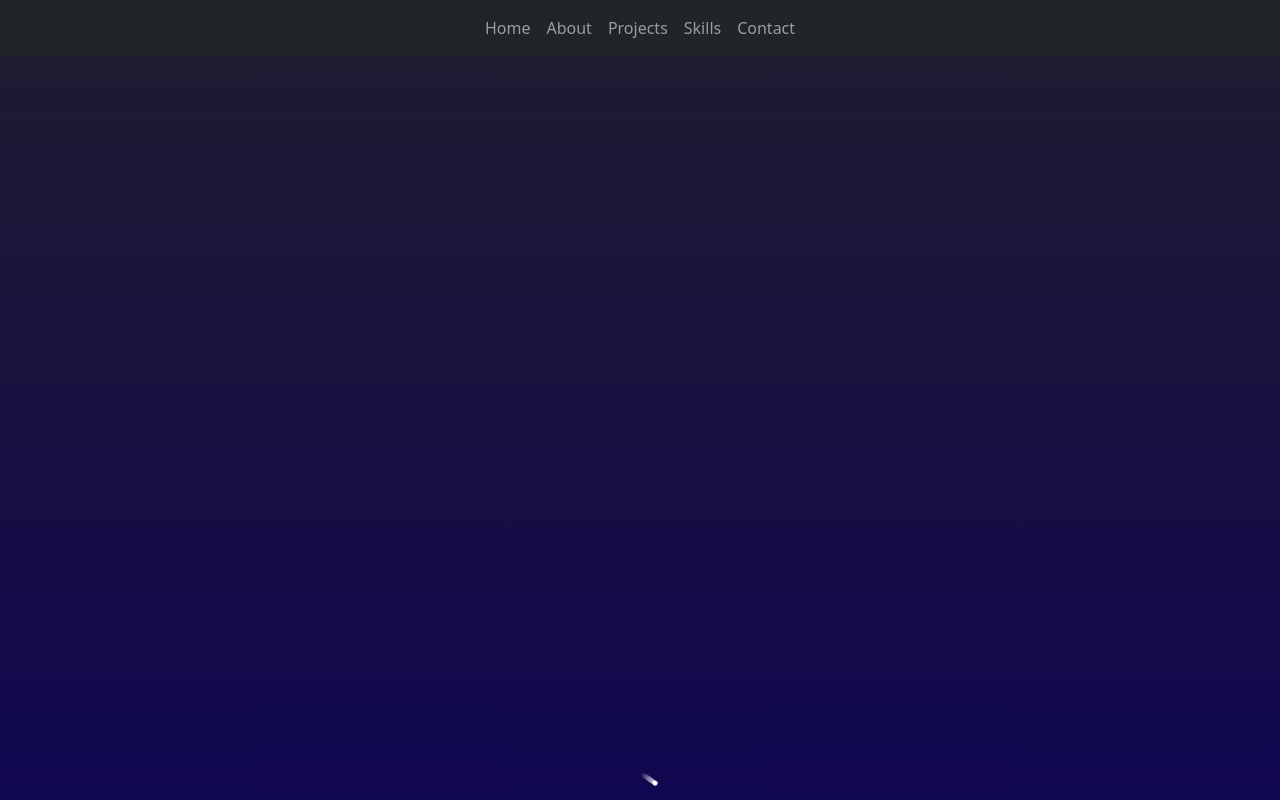
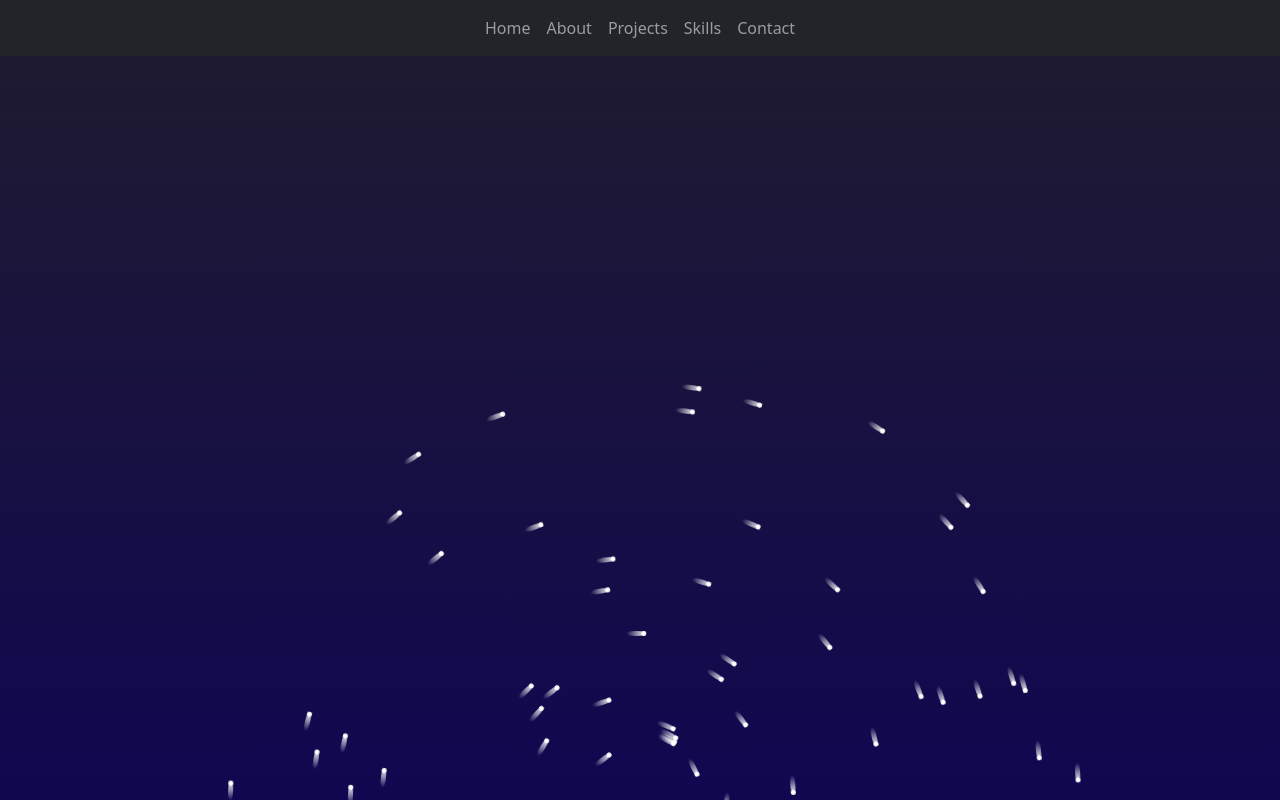
Before and after one commit to cameronbad/cameronbad.github.io, a PHP site: page / in a window 1280 px wide. Run offline with PHP 8.4, Linux system fonts and the light colour scheme; some libraries are stand-ins or nearby versions.

Commit message:
Populated stars
Created 60 stars for the background and randomised their star positions, range from centre and speed.

```diff
--- a/index.html
+++ b/index.html
@@ -40,9 +40,66 @@
         </div>
         <div class="background-box"> <!-- For background objects and visuals -->
             <div class="star-orbit">
-                <div class="star">
-                    <div></div>
-                </div>
+                <div class="star"><div></div></div>
+                <div class="star"><div></div></div>
+                <div class="star"><div></div></div>
+                <div class="star"><div></div></div>
+                <div class="star"><div></div></div>
+                <div class="star"><div></div></div>
+                <div class="star"><div></div></div>
+                <div class="star"><div></div></div>
+                <div class="star"><div></div></div>
+                <div class="star"><div></div></div>
+                <div class="star"><div></div></div>
+                <div class="star"><div></div></div>
+                <div class="star"><div></div></div>
+                <div class="star"><div></div></div>
+                <div class="star"><div></div></div>
+                <div class="star"><div></div></div>
+                <div class="star"><div></div></div>
+                <div class="star"><div></div></div>
+                <div class="star"><div></div></div>
+                <div class="star"><div></div></div>
+                <div class="star"><div></div></div>
+                <div class="star"><div></div></div>
+                <div class="star"><div></div></div>
+                <div class="star"><div></div></div>
+                <div class="star"><div></div></div>
+                <div class="star"><div></div></div>
+                <div class="star"><div></div></div>
+                <div class="star"><div></div></div>
+                <div class="star"><div></div></div>
+                <div class="star"><div></div></div>
+                <div class="star"><div></div></div>
+                <div class="star"><div></div></div>
+                <div class="star"><div></div></div>
+                <div class="star"><div></div></div>
+                <div class="star"><div></div></div>
+                <div class="star"><div></div></div>
+                <div class="star"><div></div></div>
+                <div class="star"><div></div></div>
+                <div class="star"><div></div></div>
+                <div class="star"><div></div></div>
+                <div class="star"><div></div></div>
+                <div class="star"><div></div></div>
+                <div class="star"><div></div></div>
+                <div class="star"><div></div></div>
+                <div class="star"><div></div></div>
+                <div class="star"><div></div></div>
+                <div class="star"><div></div></div>
+                <div class="star"><div></div></div>
+                <div class="star"><div></div></div>
+                <div class="star"><div></div></div>
+                <div class="star"><div></div></div>
+                <div class="star"><div></div></div>
+                <div class="star"><div></div></div>
+                <div class="star"><div></div></div>
+                <div class="star"><div></div></div>
+                <div class="star"><div></div></div>
+                <div class="star"><div></div></div>
+                <div class="star"><div></div></div>
+                <div class="star"><div></div></div>
+                <div class="star"><div></div></div>
             </div>
         </div>
     </main>
@@ -64,6 +121,24 @@
                 }
             })
         });
+
+        //Randomise stars
+        $(".star").each(function() {
+            var time = Math.ceil(Math.random() * 60);
+            if (time < 3) {
+                time = 3;
+            }
+
+            let width = screen.width / 2;
+            var distance = Math.ceil(Math.random() * width + 40);
+
+            var delay = Math.ceil(Math.random() * time);
+
+
+            this.style.setProperty('--rotation-time', time + 's');
+            this.style.setProperty('--star-distance', distance +'px');
+            this.style.setProperty('--star-delay', '-' + delay + 's');
+        });
     </script>
 </body>
 </html>
--- a/style.css
+++ b/style.css
@@ -1,6 +1,7 @@
 :root {
     --rotation-time: 10s;
     --star-distance: 20px;
+    --star-delay: 0s;
 }
 
 main {
@@ -201,6 +202,7 @@ div:has(.skills-box) {
 .star {
     position: relative;
     animation: rotation var(--rotation-time) infinite linear;
+    animation-delay: var(--star-delay);
 }
 
 /* Styling */
```
